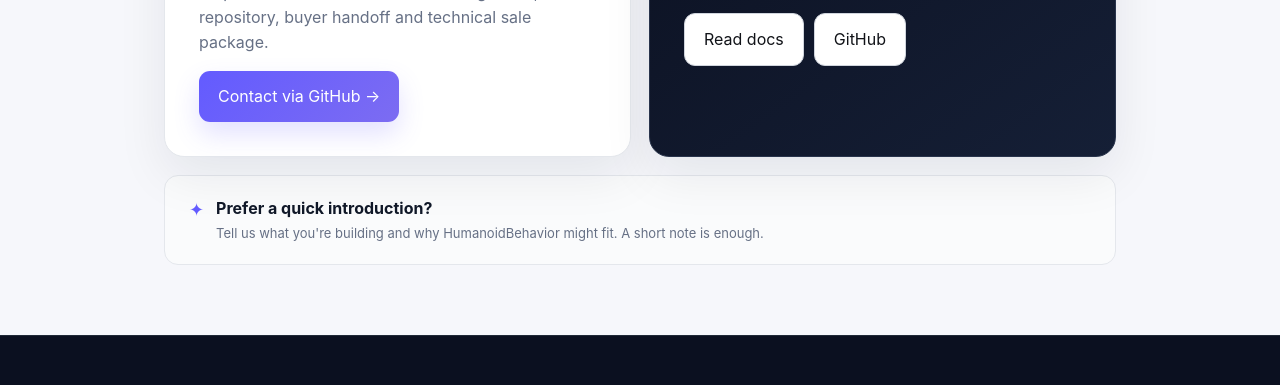
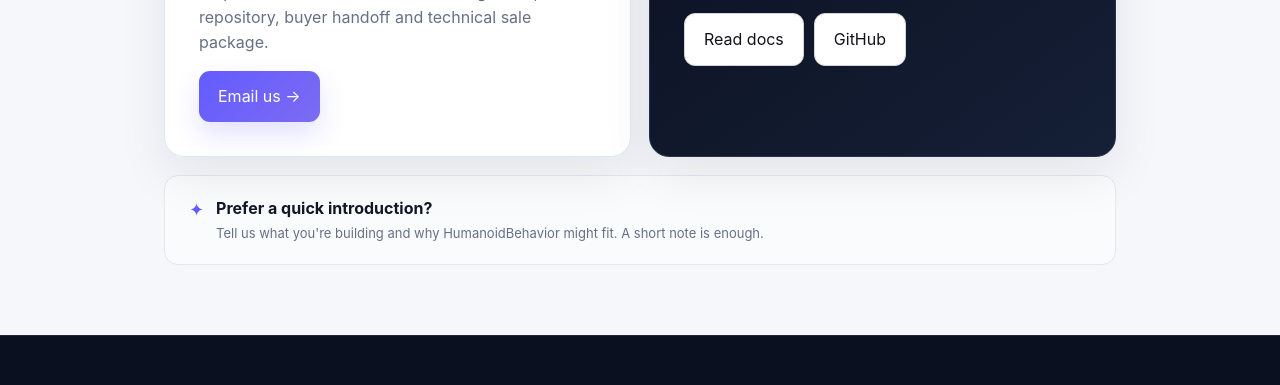
Before and after one commit to 4gmxsol-tech/humanoidbehavior.com, a website: page contact.html in a window 1280 px wide. Shown: the part 620-1005 px from the top of the page. Drawn offline with Linux system fonts and the light colour scheme.

Commit message:
Add direct contact email

```diff
--- a/contact.html
+++ b/contact.html
@@ -31,7 +31,7 @@
       <span class="contact-label">ACQUISITION &amp; PARTNERSHIPS</span>
       <h2>Building something around robot behavior?</h2>
       <p>HumanoidBehavior is available for strategic acquisition. We can share the working demo, GitHub repository, buyer handoff and technical sale package.</p>
-      <a class="button primary" href="https://github.com/4gmxsol-tech/humanoidbehavior.com">Contact via GitHub →</a>
+      <a class="button primary" href="mailto:domainzax@gmail.com">Email us →</a>
     </div>
     <div class="contact-card contact-card-dark">
       <span class="contact-label">TECHNICAL</span>
```
